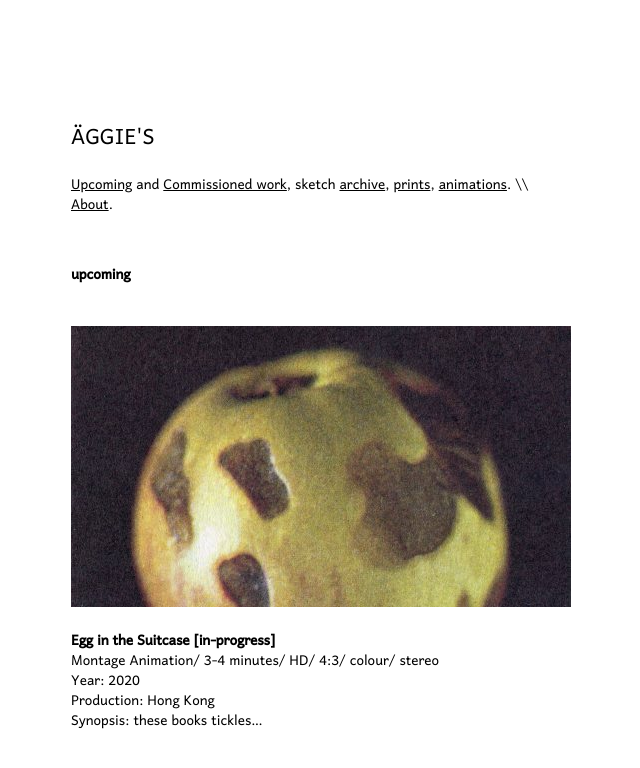
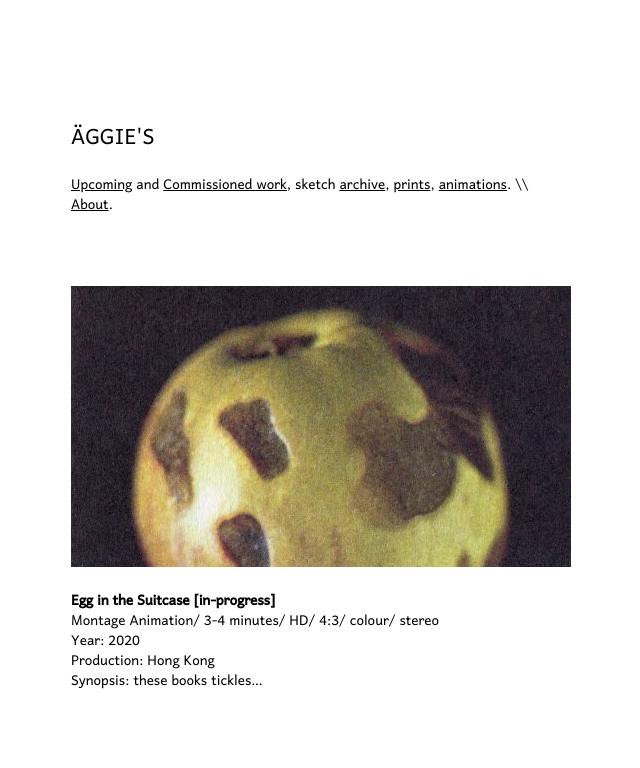
Before and after one commit to beckenkaru/beckenkaru.github.io, a Jekyll site: the page built from _posts/2020-12-15-upcoming.md, in a window 1280 px wide. Shown: the top 768 px of the page, without its empty margins (49-689 px from the left). Built offline with Jekyll 4.4.1, drawn with Linux system fonts in a browser that asks for light colours.

Commit message:
Update post.html

```diff
--- a/_layouts/post.html
+++ b/_layouts/post.html
@@ -6,11 +6,6 @@
     <div class="container">
       {% include header.html %}
       <div class="post">
-
-        <div class="post__meta">
-          <div class="post__title">{{ page.title }}</div>
-        </div>
-
         <div class="post__body">
           {{ content }}
         </div>
```
